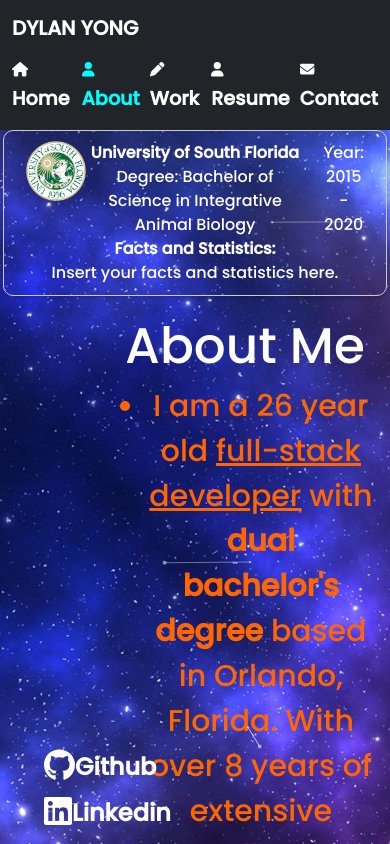
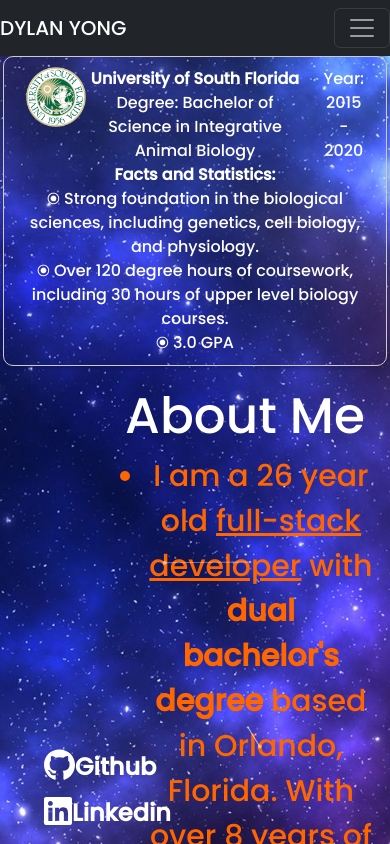
Before and after one commit to Suzakijun1/Portfolio, a React (Create React App) app: page /about in a window 390 px wide. Shown: the top 844 px of the page. Built offline with nearby package versions, Linux system fonts and the light colour scheme; the HTML template or start-up script is replaced by a standard one.

Commit message:
added hamburger icon for responsiveness, working on educationcard

```diff
--- a/src/components/EducationCard/EducationCard.js
+++ b/src/components/EducationCard/EducationCard.js
@@ -41,7 +41,12 @@ const EducationCard = () => {
         <Card.Text>
           <strong>Facts and Statistics:</strong>
           <br />
-          Insert your facts and statistics here.
+          ⦿ Strong foundation in the biological sciences, including genetics,
+          cell biology, and physiology.
+          <br />
+          ⦿ Over 120 degree hours of coursework, including 30 hours of upper
+          level biology courses.
+          <br />⦿ 3.0 GPA
         </Card.Text>
       </Card.Body>
     </StyledCard>
--- a/src/components/Navbar/Navbar.js
+++ b/src/components/Navbar/Navbar.js
@@ -1,79 +1,50 @@
-import React from "react";
+import React, { useState } from "react";
 import { NavLink } from "react-router-dom";
-import { NavbarContainer } from "./Navbar.styles";
+import { Navbar, Nav } from "react-bootstrap";
 import { FontAwesomeIcon } from "@fortawesome/react-fontawesome";
-import { faHouse } from "@fortawesome/free-solid-svg-icons";
-import { faUser } from "@fortawesome/free-solid-svg-icons";
-import { faEnvelope } from "@fortawesome/free-solid-svg-icons";
-import { faPen } from "@fortawesome/free-solid-svg-icons";
+import {
+  faHouse,
+  faUser,
+  faEnvelope,
+  faPen,
+} from "@fortawesome/free-solid-svg-icons";
 
-function Navbar() {
+function CustomNavbar() {
+  const [isMenuOpen, setIsMenuOpen] = useState(false);
+
+  const handleMenuToggle = () => {
+    setIsMenuOpen(!isMenuOpen);
+  };
+
   return (
-    <nav className="navbar navbar-dark bg-dark">
-      <NavbarContainer className="container-fluid">
-        <div className="navbar-brand">DYLAN YONG</div>
-        <ul className="navbar-nav">
-          <li className="nav-item">
-            <NavLink
-              to="/home"
-              activeclassname="active"
-              className="nav-link"
-              aria-current="page"
-            >
-              <FontAwesomeIcon icon={faHouse} size="xs" />
-              Home
-            </NavLink>
-          </li>
-
-          <li className="nav-item">
-            <NavLink
-              to="/about"
-              activeclassname="active"
-              className="nav-link"
-              aria-current="page"
-            >
-              <FontAwesomeIcon icon={faUser} size="xs" />
-              About
-            </NavLink>
-          </li>
-
-          <li className="nav-item">
-            <NavLink
-              to="/work"
-              activeclassname="active"
-              className="nav-link"
-              aria-current="page"
-            >
-              <FontAwesomeIcon icon={faPen} size="xs" />
-              Work
-            </NavLink>
-          </li>
-          <li className="nav-item">
-            <NavLink
-              to="/resume"
-              activeclassname="active"
-              className="nav-link"
-              aria-current="page"
-            >
-              <FontAwesomeIcon icon={faUser} size="xs" />
-              Resume
-            </NavLink>
-          </li>
-          <li className="nav-item">
-            <NavLink
-              to="/contact"
-              activeclassname="active"
-              className="nav-link"
-              aria-current="page"
-            >
-              <FontAwesomeIcon icon={faEnvelope} size="xs" />
-              Contact
-            </NavLink>
-          </li>
-        </ul>
-      </NavbarContainer>
-    </nav>
+    <Navbar bg="dark" variant="dark" expand="md">
+      <Navbar.Brand>DYLAN YONG</Navbar.Brand>
+      <Navbar.Toggle aria-controls="navbar-nav" onClick={handleMenuToggle} />
+      <Navbar.Collapse
+        id="navbar-nav"
+        className={isMenuOpen ? "show" : ""}
+        style={{ flexDirection: "row-reverse" }}
+      >
+        <Nav className="ml-auto">
+          <Nav.Link as={NavLink} to="/home" activeclassname="active">
+            <FontAwesomeIcon icon={faHouse} size="xs" /> Home
+          </Nav.Link>
+          <Nav.Link as={NavLink} to="/about" activeclassname="active">
+            <FontAwesomeIcon icon={faUser} size="xs" /> About
+          </Nav.Link>
+          <Nav.Link as={NavLink} to="/work" activeclassname="active">
+            <FontAwesomeIcon icon={faPen} size="xs" /> Work
+          </Nav.Link>
+          <Nav.Link as={NavLink} to="/resume" activeclassname="active">
+            <FontAwesomeIcon icon={faUser} size="xs" /> Resume
+          </Nav.Link>
+          <Nav.Link as={NavLink} to="/contact" activeclassname="active">
+            <FontAwesomeIcon icon={faEnvelope} size="xs" /> Contact
+          </Nav.Link>
+        </Nav>
+      </Navbar.Collapse>
+    </Navbar>
   );
 }
 
-export default Navbar;
+export default CustomNavbar;
```
